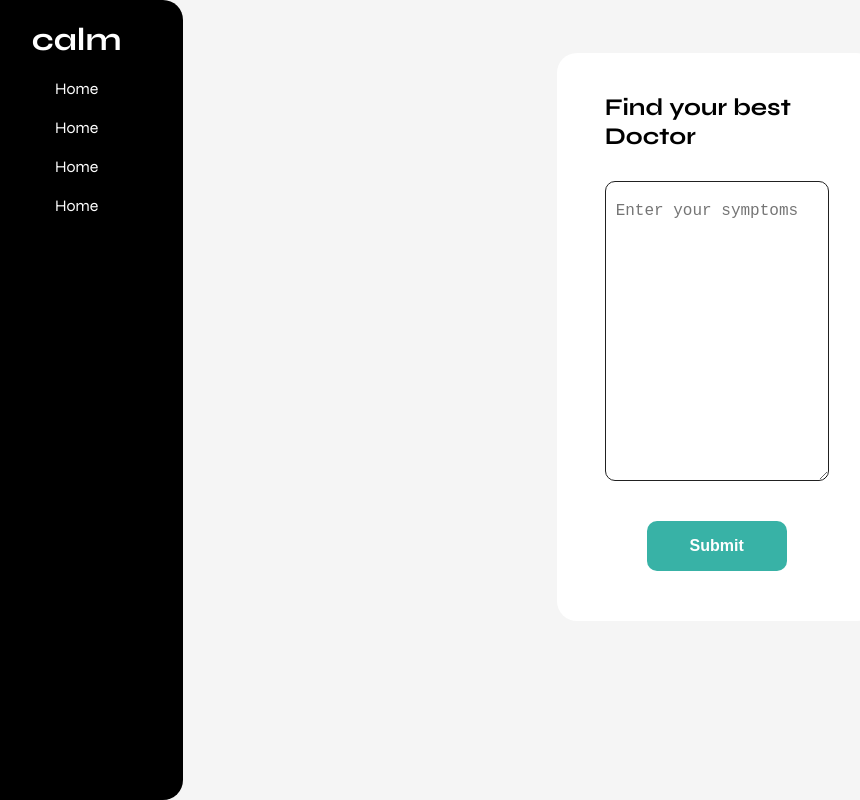
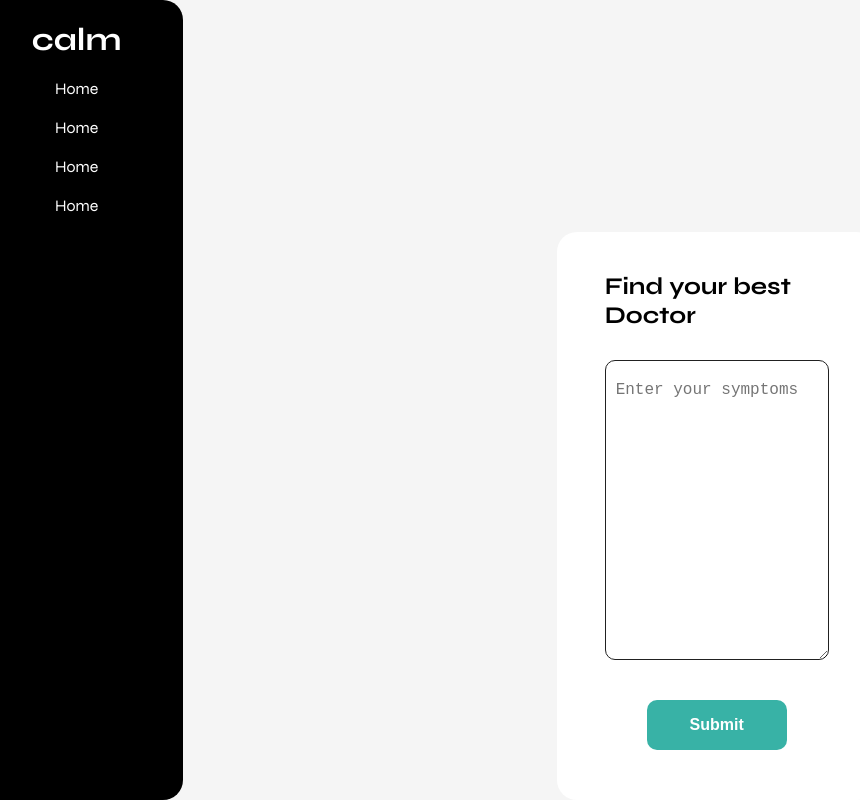
Before and after one commit to joelk9895/Calm, a React (Vite) app: page /clientdashboard in a window 1280 px wide. Shown: the whole page, without its empty margins (30-890 px from the left). Built offline with nearby package versions, Linux system fonts and the light colour scheme.

Commit message:
Hello EWORLD

```diff
--- a/src/Pages/ClientDashboard/ClientDashboard.css
+++ b/src/Pages/ClientDashboard/ClientDashboard.css
@@ -11,6 +11,14 @@
   margin-top: 20px;
   text-transform: lowercase;
   color: white;
+}
+.ai-response {
+  display: flex;
+  flex-direction: column;
+  align-items: center;
+  width: 90%;
+  height: 100%;
+  padding-top: 10%;
 }
 .client {
   display: flex;
--- a/src/Pages/ClientDashboard/ClientDashboard.jsx
+++ b/src/Pages/ClientDashboard/ClientDashboard.jsx
@@ -1,7 +1,32 @@
-import React from "react";
+import React, { useEffect, useState } from "react";
 import "./ClientDashboard.css";
 
 const ClientDashboard = () => {
+  const [responseData, setResponseData] = useState(null);
+  const [formData, setFormData] = useState({});
+  const handleChange = (e) => {
+    const { name, value } = e.target;
+    setFormData((prev) => ({
+      ...prev,
+      [name]: value,
+    }));
+  };
+  const handleSubmit = async (e) => {
+    e.preventDefault();
+    const response = await fetch("http://127.0.0.1:8080/list", {
+      method: "POST",
+      body: formData,
+      headers: {
+        "Content-Type": "application/json",
+        "Allow-Access-Control-Origin": "*",
+        "no-cors": true,
+      },
+    });
+    const data = await response.json();
+    setResponseData(data);
+    console.log(data);
+  };
+
   return (
     <div className="">
       <div className="clientdashboard">
@@ -22,17 +47,18 @@ const ClientDashboard = () => {
             </a>
           </div>
           <div className="ai">
-            <form className="ai-form" action="" method="post">
+            <div className="ai-response">{responseData}</div>
+            <form className="ai-form" onSubmit={handleSubmit}>
               <label htmlFor="ai">Find your best Doctor</label>
               <textarea
                 type="textarea"
-                name="ai"
+                name="prompt"
                 id="ai"
                 placeholder="Enter your symptoms"
+                value={formData.prompt}
+                onChange={handleChange}
               />
-              <button type="submit" value="Submit">
-                Submit
-              </button>
+              <button type="submit">Submit</button>
             </form>
           </div>
         </div>
```
Also changed, not shown: 2 other files (tests, documents, lock files or other folders).
